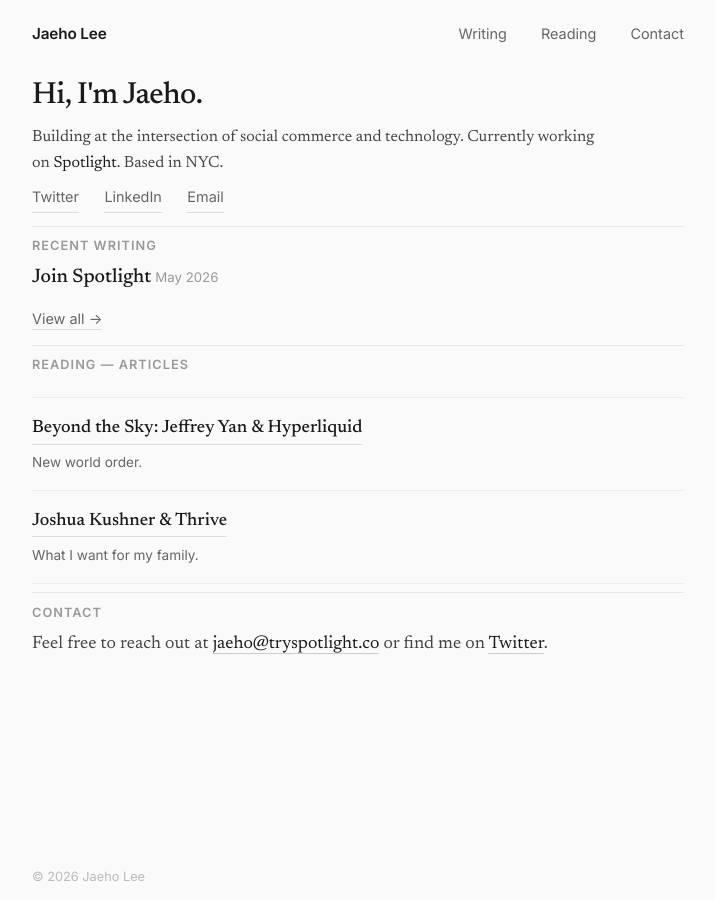
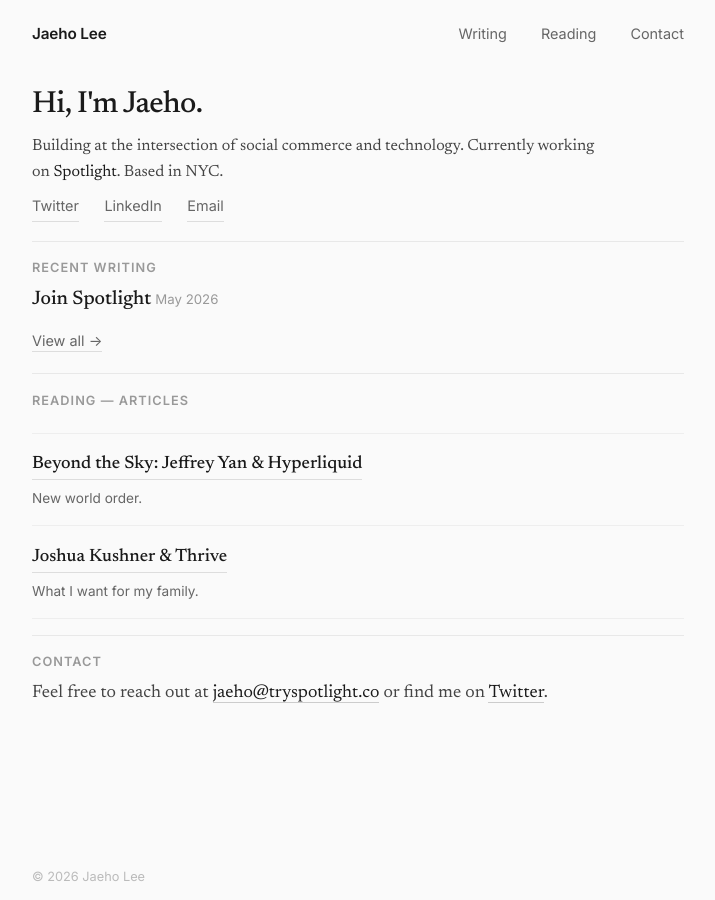
Before and after one commit to jaehospotlight/jaeho, a Jekyll site: the page built from index.html, in a window 1280 px wide. Shown: the whole page, without its empty margins (282-997 px from the left). Built offline with Jekyll 4.4.1, drawn with Linux system fonts in a browser that asks for light colours.

Commit message:
Add back a bit of breathing room to spacing
Co-Authored-By: Claude Opus 4.6 (1M context) <noreply@anthropic.com>

```diff
--- a/assets/css/style.css
+++ b/assets/css/style.css
@@ -93,7 +93,7 @@ main {
    ============================================ */
 
 .hero {
-  padding: 0.5rem 0 0.5rem;
+  padding: 1rem 0 0.75rem;
 }
 
 .hero h1 {
@@ -143,7 +143,7 @@ main {
    ============================================ */
 
 .section {
-  padding: 0.25rem 0;
+  padding: 0.5rem 0;
 }
 
 .section-label {
@@ -159,7 +159,7 @@ main {
 .divider {
   border: none;
   border-top: 1px solid #e8e8e8;
-  margin: 0.25rem 0;
+  margin: 0.4rem 0;
 }
 
 
@@ -429,7 +429,7 @@ main {
    ============================================ */
 
 .reading-section {
-  padding: 0.25rem 0;
+  padding: 0.5rem 0;
 }
 
 .reading-section .section-label {
```
